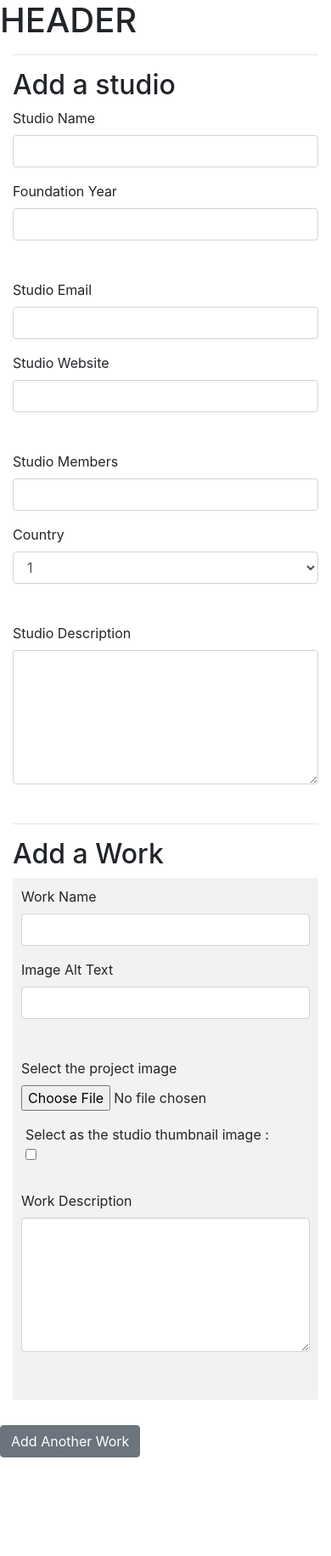
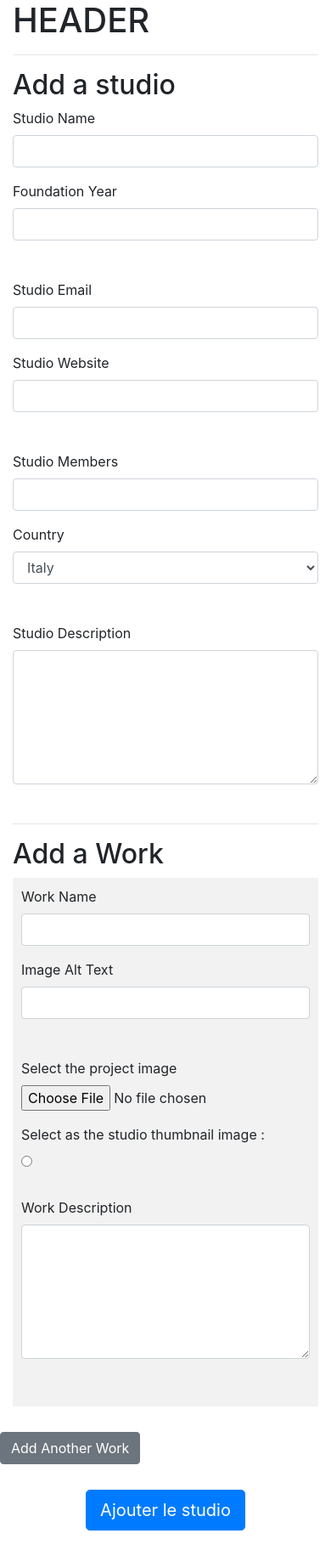
Before and after one commit to nicolas-laudinet/global-studios, a PHP site: page /add_studio.php in a window 390 px wide. Shown: the whole page at 85% size. Before the commit the page ends 1715 px from the top, so only its background shows below. Run offline with PHP 8.4, Linux system fonts and the light colour scheme; some libraries are stand-ins or nearby versions.

Commit message:
la table studios se met à jour avec les infos envoyées depuis le formulaire

```diff
--- a/backoffice/add_studio.php
+++ b/backoffice/add_studio.php
@@ -1,3 +1,22 @@
+<?php
+
+//contient la variable $db
+include('db_connection.php');
+
+//contient sortWorksData() et $addStudioToDb
+include('db_functions.php');
+
+
+if(isset($_POST) && !empty($_POST) && isset($_FILES) && !empty($_FILES)) {
+  addStudioToDb($_POST, $db);
+
+  $mergedArrays = array_merge($_POST, $_FILES);
+  $works = sortWorksData($mergedArrays);
+}
+
+
+?>
+
 <!DOCTYPE html>
 <html>
   <head>
@@ -7,26 +26,23 @@
     <link rel="stylesheet" href="backoffice.css">
     <meta name=viewport content="width=device-width, initial-scale=1">
     <script defer type="text/javascript" src="../lib/jquery-3.4.1.min.js"></script>
-    <script defer type="text/javascript" src="backoffice.js">
-
-    </script>
+    <script defer type="text/javascript" src="handle_work_forms.js"></script>
+    <!-- <script defer type="text/javascript" src="send_form_data.js"></script> -->
   </head>
 
   <body>
 
-    <header>
-      <h1>HEADER</h1>
-    </header>
+    <div class="container">
 
-
-
-    <div class="container">
+      <header>
+        <h1>HEADER</h1>
+      </header>
 
       <!-- INFOS ABOUT THE STUDIO ------------------------------------------------------>
       <hr>
       <h2>Add a studio</h2>
 
-      <form method="post">
+      <form method="POST" enctype="multipart/form-data">
 
         <div class="row">
 
@@ -66,11 +82,8 @@
           <div class="form-group col-md-6">
             <label for="country">Country</label>
             <select name="country" class="form-control" id="country">
-              <option>1</option>
-              <option>2</option>
-              <option>3</option>
-              <option>4</option>
-              <option>5</option>
+              <option value="1">Italy</option>
+              <option value="2">Spain</option>
             </select>
           </div>
 
@@ -79,7 +92,7 @@
         <div class="row">
           <div class="form-group col-md-12">
             <label for="description">Studio Description</label>
-            <textarea class="form-control" id="description" rows="6"></textarea>
+            <textarea name="description" class="form-control" id="description" rows="6"></textarea>
           </div>
         </div><!-- .row -->
 
@@ -99,13 +112,13 @@
           <div class="row">
 
             <div class="form-group col-md-6">
-              <label for="workName">Work Name</label>
-              <input name="workName" type="text" class="form-control" id="workName">
+              <label for="workName-0">Work Name</label>
+              <input name="workName-0" type="text" class="form-control" id="workName-0">
             </div>
 
             <div class="form-group col-md-6">
-              <label for="altText">Image Alt Text</label>
-              <input name="altText" type="text" class="form-control" id="altText">
+              <label for="altText-0">Image Alt Text</label>
+              <input name="altText-0" type="text" class="form-control" id="altText-0">
             </div>
 
           </div><!-- .row -->
@@ -113,22 +126,22 @@
           <div class="row">
 
             <div class="form-group col-md-6">
-              <label for="image">Select the project image</label>
-              <input name="image" type="file" class="form-control-file" id="image">
+              <label for="image-0">Select the project image</label>
+              <input name="image-0" type="file" class="form-control-file" id="image-0">
             </div>
 
-            <div class="form-check col-md-6">
-              <label class="form-check-label" for="thumbnail">Select as the studio thumbnail image :</label>
+            <div class="form-radio col-md-6">
+              <label class="form-radio-label" for="thumbnail-0">Select as the studio thumbnail image :</label>
               <br>
-              <input name="thumbnail" type="checkbox" class="" id="thumbnail">
+              <input name="thumbnail-0" type="radio" value="true" id="thumbnail-0">
             </div>
 
           </div><!-- .row -->
 
           <div class="row">
             <div class="form-group col-md-12">
-              <label for="imageDescr">Work Description</label>
-              <textarea class="form-control" id="imageDescr" rows="6"></textarea>
+              <label for="imageDescr-0">Work Description</label>
+              <textarea class="form-control" name="imageDescr-0" id="imageDescr-0" rows="6"></textarea>
             </div>
           </div><!-- .row -->
 
@@ -138,7 +151,11 @@
           <button id="addWork" type="button" class="btn btn-secondary" name="addWork">Add Another Work</button>
         </div>
 
-        <input type="hidden" name="worksNumber">
+        <input id="worksCount" type="hidden" name="worksCount" value="1">
+
+        <div class="row">
+          <input type="submit" value="Ajouter le studio" class="btn btn-primary btn-lg mx-auto">
+        </div>
 
       </form>
 
--- a/backoffice/backoffice.js
+++ /dev/null
@@ -1,41 +0,0 @@
-$(function () {
-  $('#addWork').click(addWorkForm);
-});
-
-/**
-  * Ajoute un formulaire d'un travail d'un studio à la suite du/des autre(s)
-  */
-function addWorkForm () {
-  let workForm = getNewWorkForm();
-  $('.work').last().after(workForm);
-}
-
-/**
-  * Récupère le dernier champ de formulaire 'WORK' réinitialise tous ses champs.
-  * @return Un nouveau formulaire vièrge de présentation d'un travail du studio
-  */
-function getNewWorkForm () {
-  let workForm = $('.work').last().clone();
-  let workInputs = workForm.find('input');
-
-  workInputs.each(function (index, element) {
-    if(element.type === 'text') element.value = null;
-    else if (element.type === 'file') element.value = null;
-    else if (element.type === 'checkbox') element.checked = false;
-  });
-
-  //selectionne le textarea à l'interieur de .work et le set à null
-  workForm.find('textarea').val(null);
-
-  setDeleteButton(workForm);
-
-  return workForm;
-}
-
-function setDeleteButton(workForm) {
-    let deleteWork = workForm.find('.deleteWorkBtn');
-    deleteWork.css({display: 'block'});
-    deleteWork.click(function() {
-      workForm.remove();
-    });
-}
--- /dev/null
+++ b/backoffice/db_connection.php
@@ -0,0 +1,6 @@
+<?php
+
+$db = new PDO('mysql:host=localhost;dbname=globalstudios', 'root', '');
+$db->setAttribute(PDO::ATTR_ERRMODE, PDO::ERRMODE_EXCEPTION);
+
+ ?>
```
Also changed, not shown: backoffice/db_functions.php (added, +58 -0 lines), backoffice/handle_work_forms.js (added, +79 -0 lines), backoffice/head.php (deleted), backoffice/header.php (deleted), backoffice/index.php (deleted).
